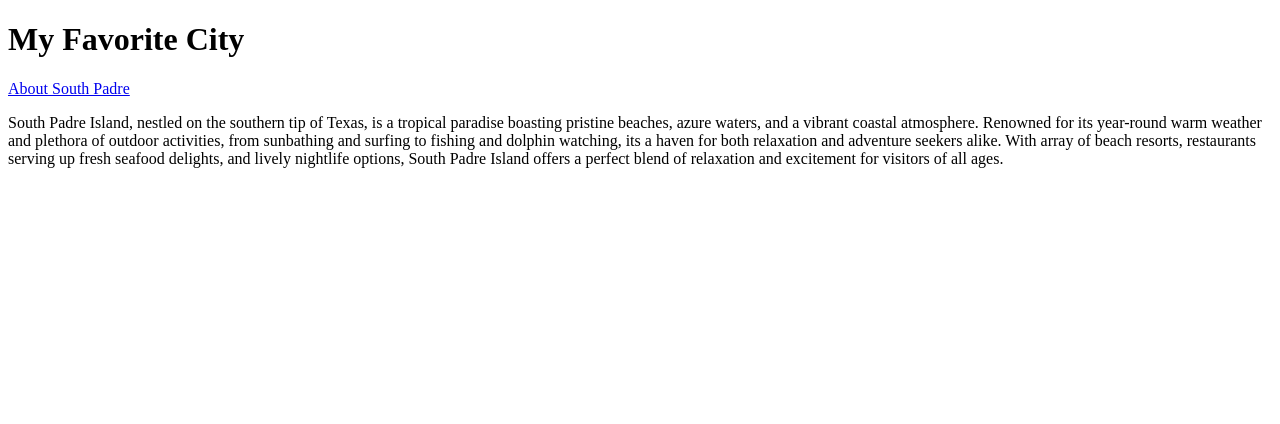
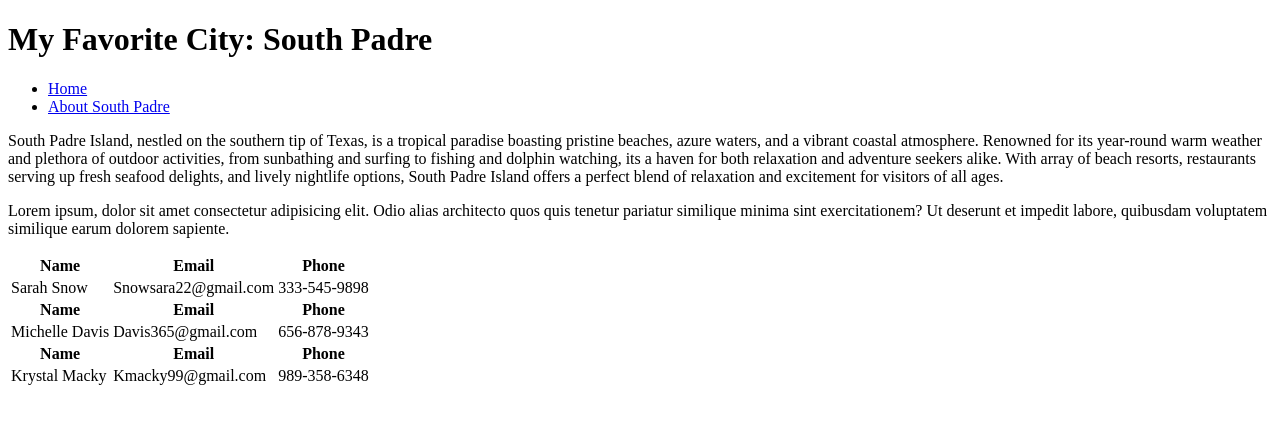
Before and after one commit to Adrianaak/simple_travel_site, a plain HTML site: page index.html in a window 1280 px wide. Drawn offline with Linux system fonts and the light colour scheme.

Commit message:
added images and flushed out index page

```diff
--- /dev/null
+++ b/css/styles.css
@@ -0,0 +1,20 @@
+head {
+    color: white;
+    background-color: yellow;
+}
+
+h1 {
+    color: aqua;
+    text-align: center;
+
+}
+
+tr {
+    color: salmon;
+
+}
+
+a:visited {
+    color: red;
+    text-decoration: none;
+}
--- a/index.html
+++ b/index.html
@@ -1,13 +1,74 @@
 <!DOCTYPE html>
 <html lang="en">
+
 <head>
     <meta charset="UTF-8">
     <meta name="viewport" content="width=device-width, initial-scale=1.0">
-    <title>Document</title>
+    <title>Simple Travel Site</title>
+    <link el="stylesheet" href="css/styles.css">
 </head>
+
 <body>
-    <h1>My Favorite City</h1>
-    <nav> <a href="./cityimages.html">About South Padre</a> </nav>
-    <p>South Padre Island, nestled on the southern tip of Texas, is a tropical paradise boasting pristine beaches, azure waters, and a vibrant coastal atmosphere. Renowned for its year-round warm weather and plethora of outdoor activities, from sunbathing and surfing to fishing and dolphin watching, its a haven for both relaxation and adventure seekers alike. With array of beach resorts, restaurants serving up fresh seafood delights, and lively nightlife options, South Padre Island offers a perfect blend of relaxation and excitement for visitors of all ages.</p>
+
+    <header>
+        <h1>My Favorite City: South Padre</h1>
+        <nav>
+            <ul>
+                <li><a href="index.html">Home</a></li>
+                <li><a href="./cityimages.html">About South Padre</a></li>
+
+            </ul>
+        </nav>
+
+
+    </header>
+    <p>South Padre Island, nestled on the southern tip of Texas, is a tropical paradise boasting pristine beaches,
+        azure waters, and a vibrant coastal atmosphere. Renowned for its year-round warm weather and plethora of
+        outdoor activities, from sunbathing and surfing to fishing and dolphin watching, its a haven for both
+        relaxation and adventure seekers alike. With array of beach resorts, restaurants serving up fresh seafood
+        delights, and lively nightlife options, South Padre Island offers a perfect blend of relaxation and
+        excitement for visitors of all ages.</p>
+
+    <p>Lorem ipsum, dolor sit amet consectetur adipisicing elit. Odio alias architecto quos quis tenetur pariatur
+        similique minima sint exercitationem? Ut deserunt et impedit labore, quibusdam voluptatem similique earum
+        dolorem sapiente.</p>
+
+    <table>
+        <tr>
+            <th>Name</th>
+            <th>Email</th>
+            <th>Phone</th>
+        </tr>
+        <tr>
+            <td>Sarah Snow</td>
+            <td>Snowsara22@gmail.com</td>
+            <td>333-545-9898</td>
+
+        </tr>
+
+        <tr>
+            <th>Name</th>
+            <th>Email</th>
+            <th>Phone</th>
+        </tr>
+        <tr>
+            <td>Michelle Davis</td>
+            <td>Davis365@gmail.com</td>
+            <td>656-878-9343</td>
+
+        <tr>
+            <th>Name</th>
+            <th>Email</th>
+            <th>Phone</th>
+        </tr>
+
+        <tr>
+            <td>Krystal Macky</td>
+            <td>Kmacky99@gmail.com</td>
+            <td>989-358-6348</td>
+
+        </tr>
+    </table>
 </body>
+
 </html>
```
Also changed, not shown: cityimages.html (+12 -1 lines).
